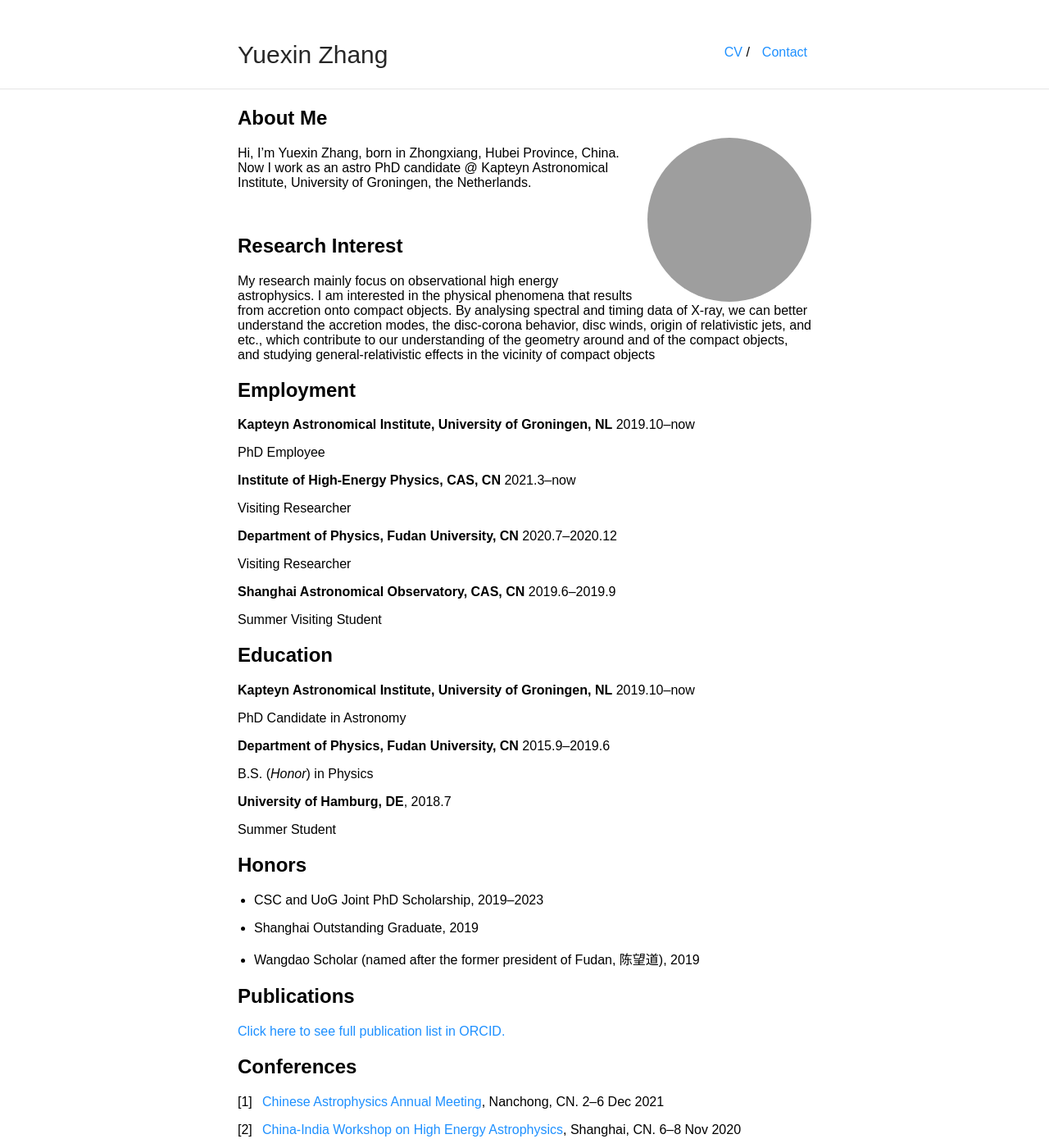
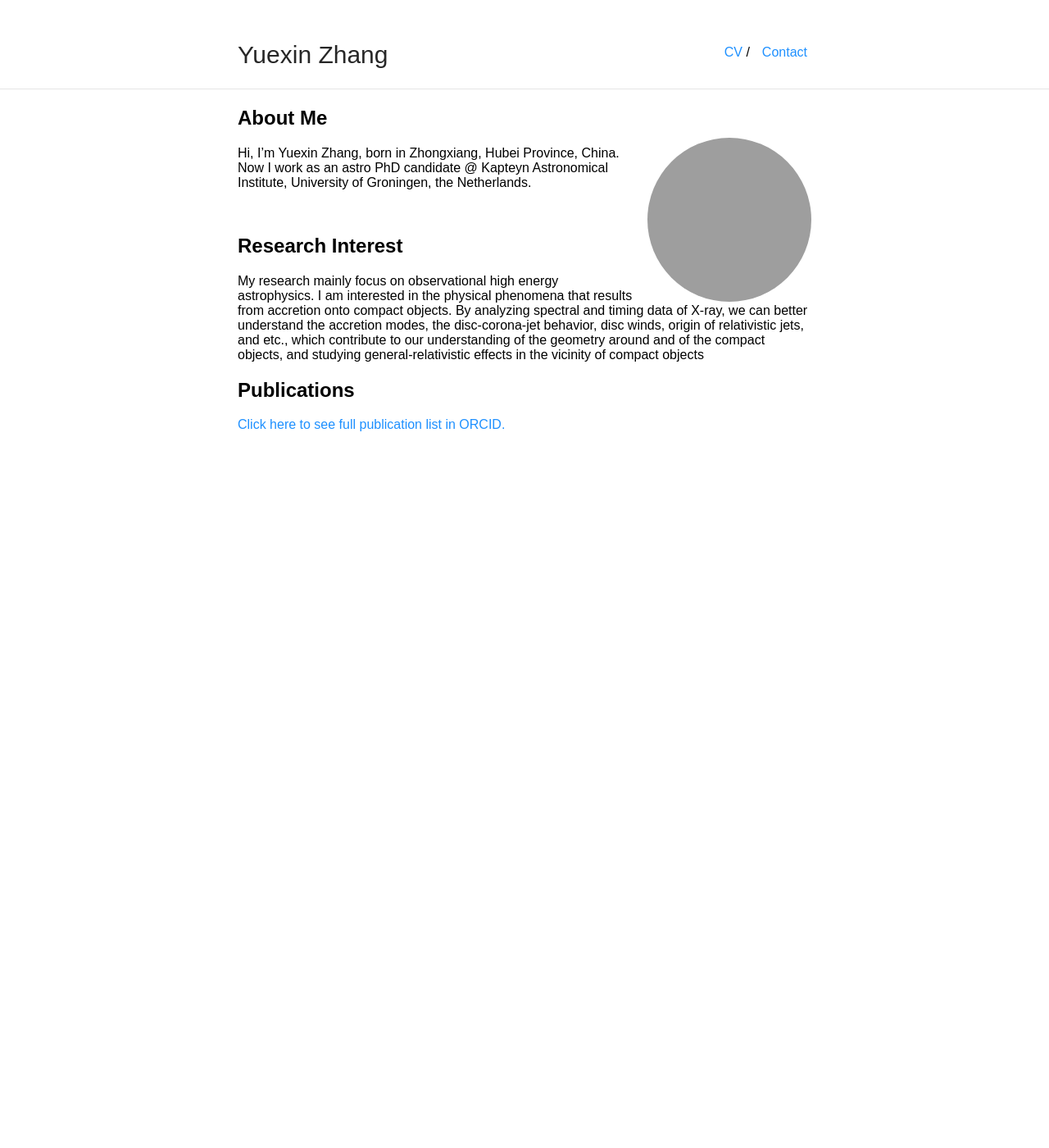
Before and after one commit to lzzyx96txdy/lzzyx96txdy.github.io, a Jekyll site: the page built from index.md, in a window 1280 px wide and 1400 px high. Shown: the whole window at 82% size. Built offline with Jekyll 4.4.1, drawn with Linux system fonts in a browser that asks for light colours; our own code applies the rules of GitHub Pages for plain Markdown files; some of the changed text lies outside the part shown; grey boxes are pictures that could not be loaded.

Commit message:
update webpage

```diff
--- a/index.md
+++ b/index.md
@@ -8,7 +8,7 @@ Hi, I'm Yuexin Zhang, born in Zhongxiang, Hubei Province, China. Now I work as a
 
 ## Research Interest
 
-My research mainly focus on observational high energy astrophysics. I am interested in the physical phenomena that results from accretion onto compact objects. By analysing spectral and timing data of X-ray, we can better understand the accretion modes, the disc-corona behavior, disc winds, origin of relativistic jets, and etc., which contribute to our understanding of the geometry around and of the compact objects, and studying general-relativistic effects in the vicinity of compact objects
+My research mainly focus on observational high energy astrophysics. I am interested in the physical phenomena that results from accretion onto compact objects. By analyzing spectral and timing data of X-ray, we can better understand the accretion modes, the disc-corona-jet behavior, disc winds, origin of relativistic jets, and etc., which contribute to our understanding of the geometry around and of the compact objects, and studying general-relativistic effects in the vicinity of compact objects
 
 <!-- > While all of these areas are easy to start with, it is quite complicated to further digest and do research. Previous efforts may push us towards ultimate goal.
 > - With the confusing actual problems, how to solve these questions remains unknown.
@@ -16,7 +16,7 @@ My research mainly focus on observational high energy astrophysics. I am interes
 >
 > And I am on the way of these explorations and I have reach some achievements. -->
 
-## Employment
+<!-- ## Employment
 
 <b>Kapteyn Astronomical Institute, University of Groningen, NL</b> 2019.10--now
 
@@ -32,9 +32,9 @@ Visiting Researcher
 
 <b>Shanghai Astronomical Observatory, CAS, CN</b> 2019.6--2019.9
 
-Summer Visiting Student
+Summer Visiting Student -->
 
-## Education
+<!-- ## Education
 
 <b>Kapteyn Astronomical Institute, University of Groningen, NL</b> 2019.10--now
 
@@ -46,21 +46,21 @@ B.S. (<i>Honor</i>) in Physics
 
 <b>University of Hamburg, DE</b>, 2018.7
 
-Summer Student
+Summer Student -->
 
-## Honors
+<!-- ## Honors
 
 - CSC and UoG Joint PhD Scholarship, 2019--2023
 
 - Shanghai Outstanding Graduate, 2019
 
-- Wangdao Scholar (named after the former president of Fudan, 陈望道), 2019
+- Wangdao Scholar (named after the former president of Fudan, 陈望道), 2019 -->
 
 ## Publications
 
 [Click here to see full publication list in ORCID.](https://orcid.org/0000-0002-2268-9318)
 
-## Conferences
+<!-- ## Conferences
 
 1. [Chinese Astrophysics Annual Meeting](https://mp.weixin.qq.com/s/sTRpiiAR9av1QilltNhZLg), Nanchong, CN. 2--6 Dec 2021
 
@@ -70,7 +70,7 @@ Summer Student
 
 1. [The Future of X-ray Timing](https://api.uva.nl/conferences-2019/the-future-of-x-ray-timing/the-future-of-x-ray-timing.html?cb), Amsterdam, NL. 21--25 Oct 2019
 
-1. [Recent Progress in Relativistic Astrophysics](https://www.tat.physik.uni-tuebingen.de/blackholes2019/Home.html), Shanghai, CN. 6--8 May 2019
+1. [Recent Progress in Relativistic Astrophysics](https://www.tat.physik.uni-tuebingen.de/blackholes2019/Home.html), Shanghai, CN. 6--8 May 2019 -->
 
 
 
```
Also changed, not shown: 1 other file.
